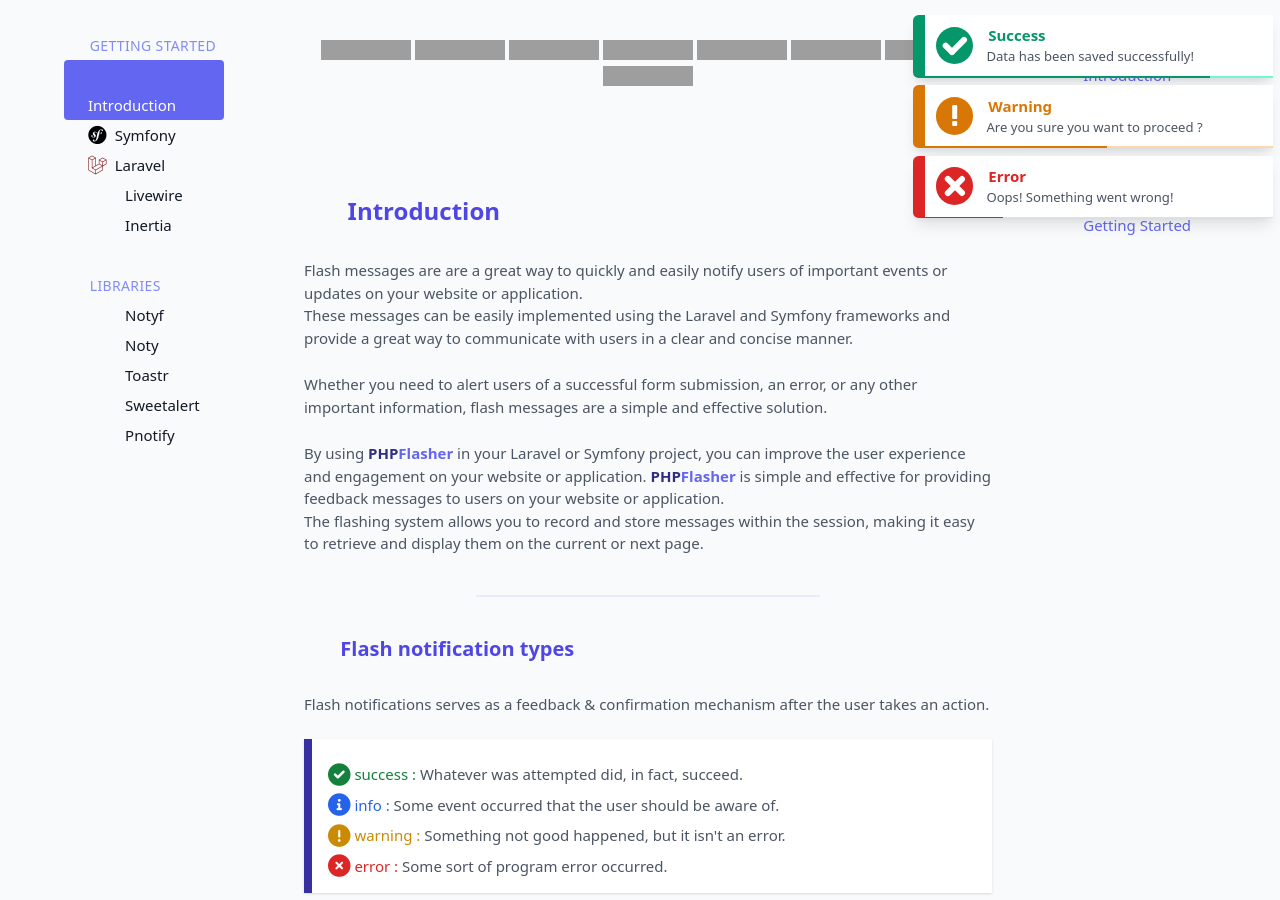
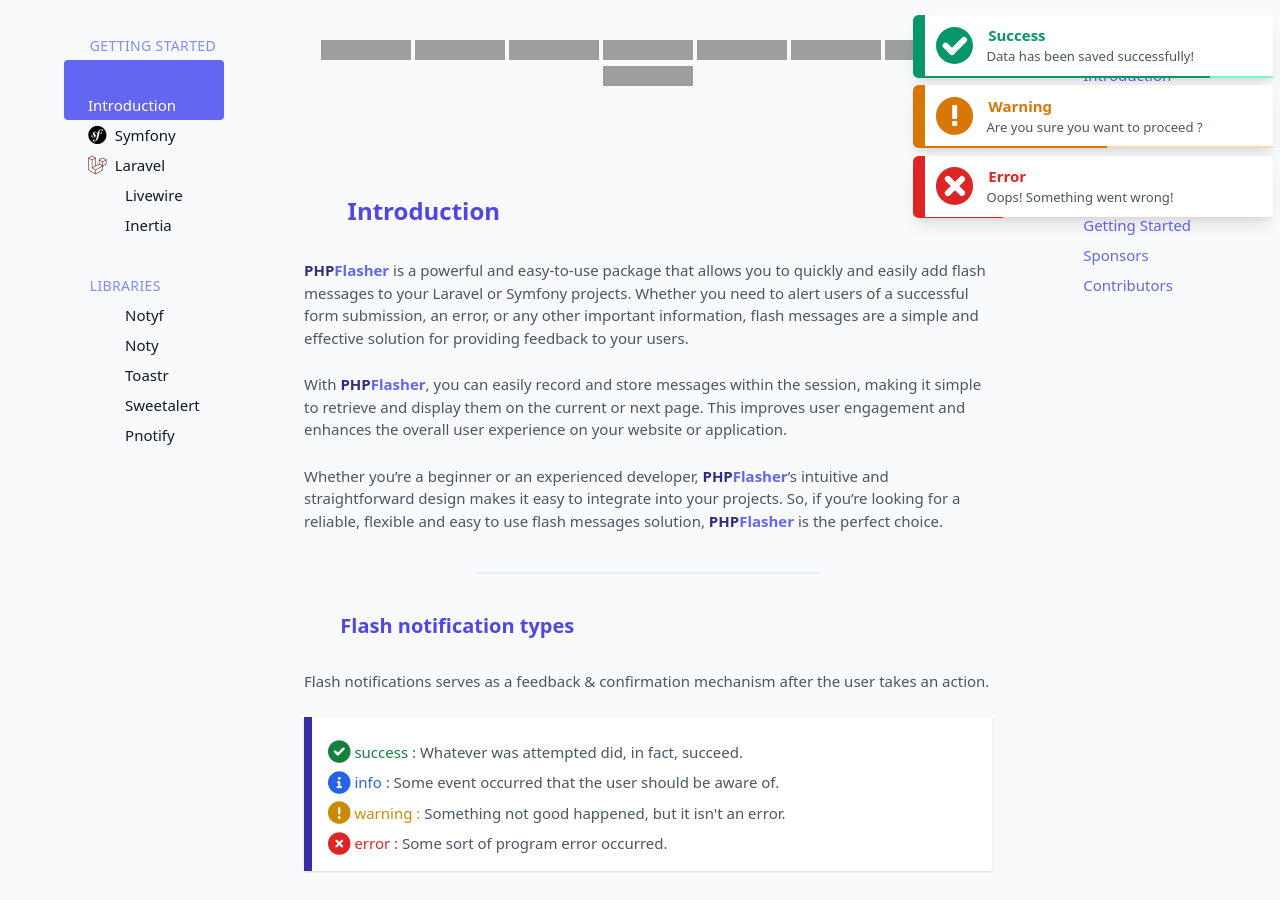
Before and after one commit to php-flasher/php-flasher.github.io, a Jekyll site: the page built from docs/index.md, in a window 1280 px wide and 900 px high, scrolled down 448 px, cut to the strip 0-900 px from the top of the window. Built offline with Jekyll 4.4.1, drawn with Linux system fonts in a browser that asks for light colours; nearby versions of some CDN libraries; some web fonts are replaced; comment, search, counter and statistics services are not loaded; some of the changed text lies outside the part shown; grey boxes are pictures that could not be loaded.

Commit message:
add sponsors and contributors sections

```diff
--- a/_data/project.yml
+++ b/_data/project.yml
@@ -1,3 +1,3 @@
 version: "1.11"
-title: "Easily add flash notification messages to your website with PHPFlasher."
-description: "Easily add flash notification messages to your website with PHPFlasher. PHPFlasher is easy to use and highly effective for driving engagement and keeping visitors informed."
+title: "Easily add flash messages to your #Laravel or #Symfony projects with PHPFlasher - a powerful, easy-to-use package for improved user engagement & experience"
+description: "PHPFlasher - A powerful & easy-to-use package for adding flash messages to Laravel or Symfony projects. Provides feedback to users, improves engagement & enhances user experience. Intuitive design for beginners & experienced developers. A reliable, flexible solution."
--- a/docs/index.md
+++ b/docs/index.md
@@ -1,7 +1,7 @@
 ---
 permalink: /
 title:
-description: Easily add flash notification messages to your website with PHPFlasher. Supports popular notification libraries and desktop notifications. Enhance user experience on your website or application.
+description: PHPFlasher - A powerful & easy-to-use package for adding flash messages to Laravel or Symfony projects. Provides feedback to users, improves engagement & enhances user experience. Intuitive design for beginners & experienced developers. A reliable, flexible solution.
 ---
 
 <div class="text-center mb-24">
@@ -36,14 +36,14 @@
 
 ## <i class="fa-duotone fa-list-radio"></i> Introduction
 
-Flash messages are are a great way to quickly and easily notify users of important events or updates on your website or application. <br />
-These messages can be easily implemented using the Laravel and Symfony frameworks and provide a great way to communicate with users in a clear and concise manner.
+**<span class="text-indigo-900">PHP<span class="text-indigo-500">Flasher</span></span>** is a powerful and easy-to-use package that allows you to quickly and easily add flash messages to your Laravel or Symfony projects.
+Whether you need to alert users of a successful form submission, an error, or any other important information, flash messages are a simple and effective solution for providing feedback to your users.
 
-Whether you need to alert users of a successful form submission, an error, or any other important information, flash messages are a simple and effective solution.
+With **<span class="text-indigo-900">PHP<span class="text-indigo-500">Flasher</span></span>**, you can easily record and store messages within the session, making it simple to retrieve and display them on the current or next page.
+This improves user engagement and enhances the overall user experience on your website or application.
 
-By using **<span class="text-indigo-900">PHP<span class="text-indigo-500">Flasher</span></span>** in your Laravel or Symfony project,
-you can improve the user experience and engagement on your website or application. **<span class="text-indigo-900">PHP<span class="text-indigo-500">Flasher</span></span>** is simple and effective for providing feedback messages to users on your website or application. <br />
-The flashing system allows you to record and store messages within the session, making it easy to retrieve and display them on the current or next page.
+Whether you're a beginner or an experienced developer, **<span class="text-indigo-900">PHP<span class="text-indigo-500">Flasher</span></span>**'s intuitive and straightforward design makes it easy to integrate into your projects.
+So, if you're looking for a reliable, flexible and easy to use flash messages solution, **<span class="text-indigo-900">PHP<span class="text-indigo-500">Flasher</span></span>** is the perfect choice.
 
 ---
 
@@ -93,3 +93,19 @@
 * **[Notyf](/library/notyf/)**
 * **[Sweet Alert](/library/sweetalert/)**
 * **[Pnotify](/library/pnotify/)**
+
+## <i class="fa-duotone fa-list-radio"></i> Sponsors
+
+We are grateful for the support provided by our sponsors, who have made it possible for us to develop and improve the package. Special thanks to:
+
+* [Nashwan Abdullah](https://github.com/codenashwan) via PayPal, check out his youtube channel [Rstacode](https://www.youtube.com/rstacode)
+* [Salma Mourad](https://github.com/salmayno)
+* [Arvid de Jong](https://github.com/darviscommerce)
+
+## <i class="fa-duotone fa-list-radio"></i> Contributors
+
+We are grateful for the contributions of our contributors, who have been instrumental in helping us to develop and improve the package. Thank you to:
+
+* [Ash Allen](https://github.com/ash-jc-allen) for creating our logo, check out his **Battle Ready Laravel** book : [https://battle-ready-laravel.com](https://battle-ready-laravel.com)
+* [Tony Murray](https://github.com/murrant)
+* [Stéphane P](https://github.com/n3wborn)
```
